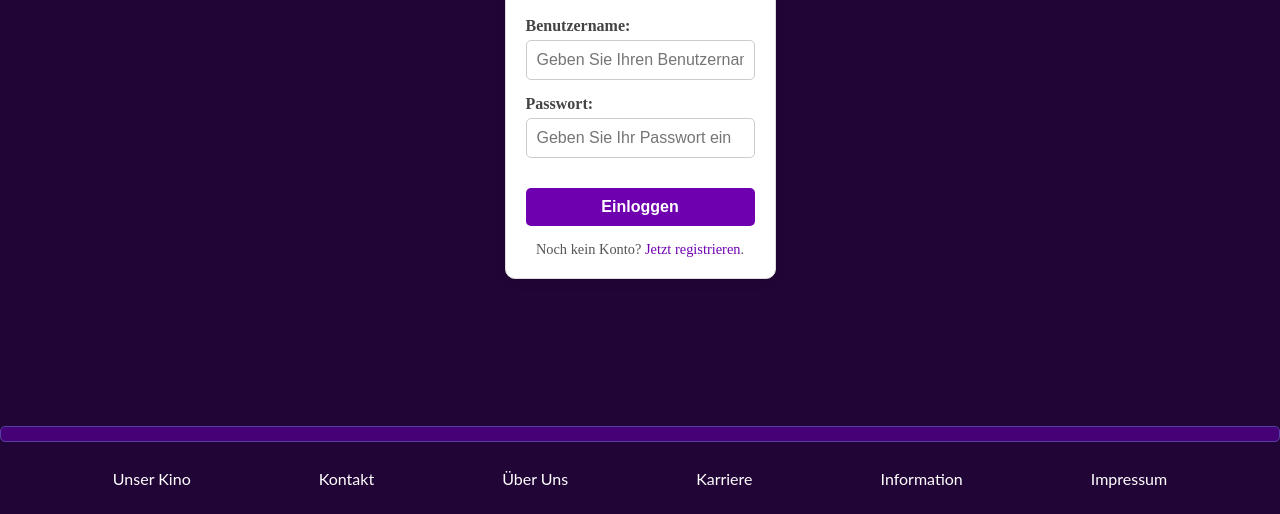
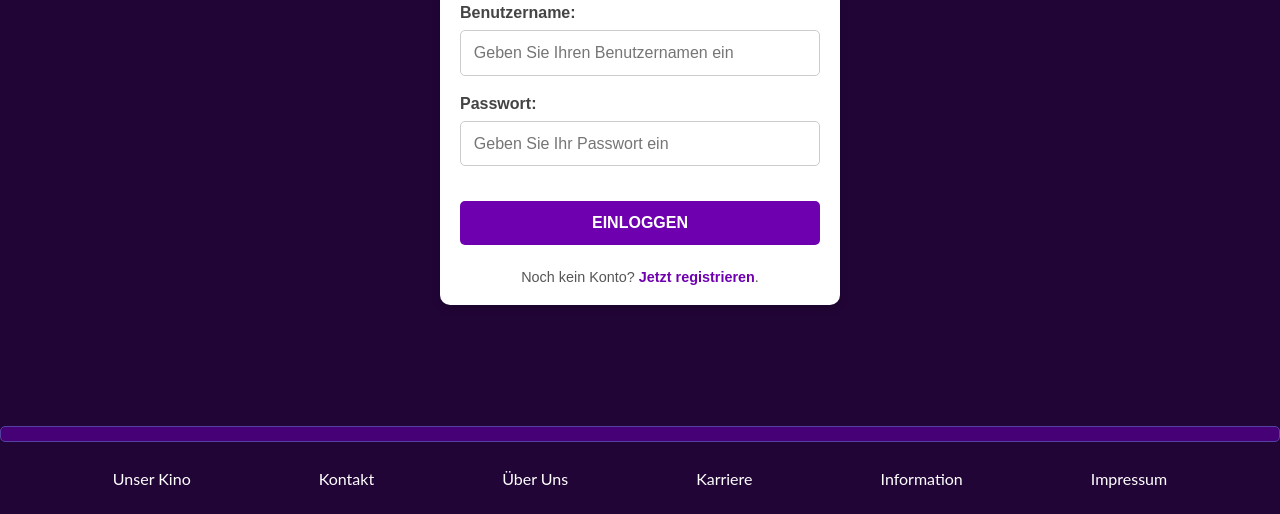
Before and after one commit to RamonaKT/cineo_repository, a plain HTML site: page cineo_frontend/mainpages/loginpageStructure.html in a window 1280 px wide. Shown: the part 286-800 px from the top of the page. Drawn offline with nearby package versions, Linux system fonts and the light colour scheme.

Commit message:
V 0.12 Tom, Login Layout an Registrieren Layout angepasst

```diff
--- a/cineo_frontend/mainpages/loginpageStyle.css
+++ b/cineo_frontend/mainpages/loginpageStyle.css
@@ -1,75 +1,102 @@
+/* Gesamt-Layout */
+body {
+    margin: 0;
+    font-family: Arial, sans-serif;
+    background-color: #3e006a;
+    color: white;
+    display: flex;
+    justify-content: center;
+    align-items: center;
+    height: 100vh;
+}
+
 /* Container für das Login-Formular */
 .login-container {
     display: flex;
     justify-content: center;
     align-items: center;
-    height: calc(100vh - 200px); /* Platz für Navigation und Footer */
-    padding: 20px;
-}
-
-.login-form {
     width: 100%;
     max-width: 400px;
     padding: 20px;
     background-color: #ffffff;
-    border: 1px solid #ddd;
     border-radius: 10px;
-    box-shadow: 0 4px 8px rgba(0, 0, 0, 0.1);
+    box-shadow: 0 4px 8px rgba(0, 0, 0, 0.2);
+    color: #333;
+}
+
+/* Formular */
+.login-form {
+    width: 100%;
     text-align: center;
 }
 
 .login-title {
-    font-size: 1.5em;
-    margin-bottom: 20px;
+    font-size: 2rem;
+    margin-bottom: 1.5rem;
     color: #6f00b0;
+    font-weight: bold;
 }
 
+/* Formular-Gruppen */
 .form-group {
-    margin-bottom: 15px;
+    margin-bottom: 1.2rem;
     text-align: left;
 }
 
 .form-group label {
     display: block;
-    margin-bottom: 5px;
+    margin-bottom: 0.5rem;
     font-weight: bold;
     color: #444;
 }
 
 .form-group input {
     width: 100%;
-    padding: 10px;
+    padding: 0.8rem;
+    font-size: 1rem;
     border: 1px solid #ccc;
     border-radius: 5px;
-    font-size: 1em;
+    outline: none;
+    transition: all 0.3s;
 }
 
+/* Eingabefelder: Fokus */
+.form-group input:focus {
+    border-color: #6f00b0;
+    box-shadow: 0 0 5px rgba(111, 0, 176, 0.5);
+}
+
+/* Button */
 .login-button {
     width: 100%;
-    padding: 10px;
+    padding: 0.8rem;
+    font-size: 1rem;
+    font-weight: bold;
+    text-transform: uppercase;
     background-color: #6f00b0;
-    color: white;
-    font-size: 1em;
-    font-weight: bold;
+    color: #fff;
     border: none;
     border-radius: 5px;
     cursor: pointer;
-    margin-top: 15px;
+    transition: background-color 0.3s;
+    margin-top: 1rem;
 }
 
 .login-button:hover {
     background-color: #5d009a;
 }
 
+/* Footer */
 .login-footer {
-    margin-top: 15px;
-    font-size: 0.9em;
+    margin-top: 1.5rem;
+    font-size: 0.9rem;
     color: #555;
 }
 
 .login-footer a {
     color: #6f00b0;
     text-decoration: none;
+    font-weight: bold;
 }
 
 .login-footer a:hover {
```
